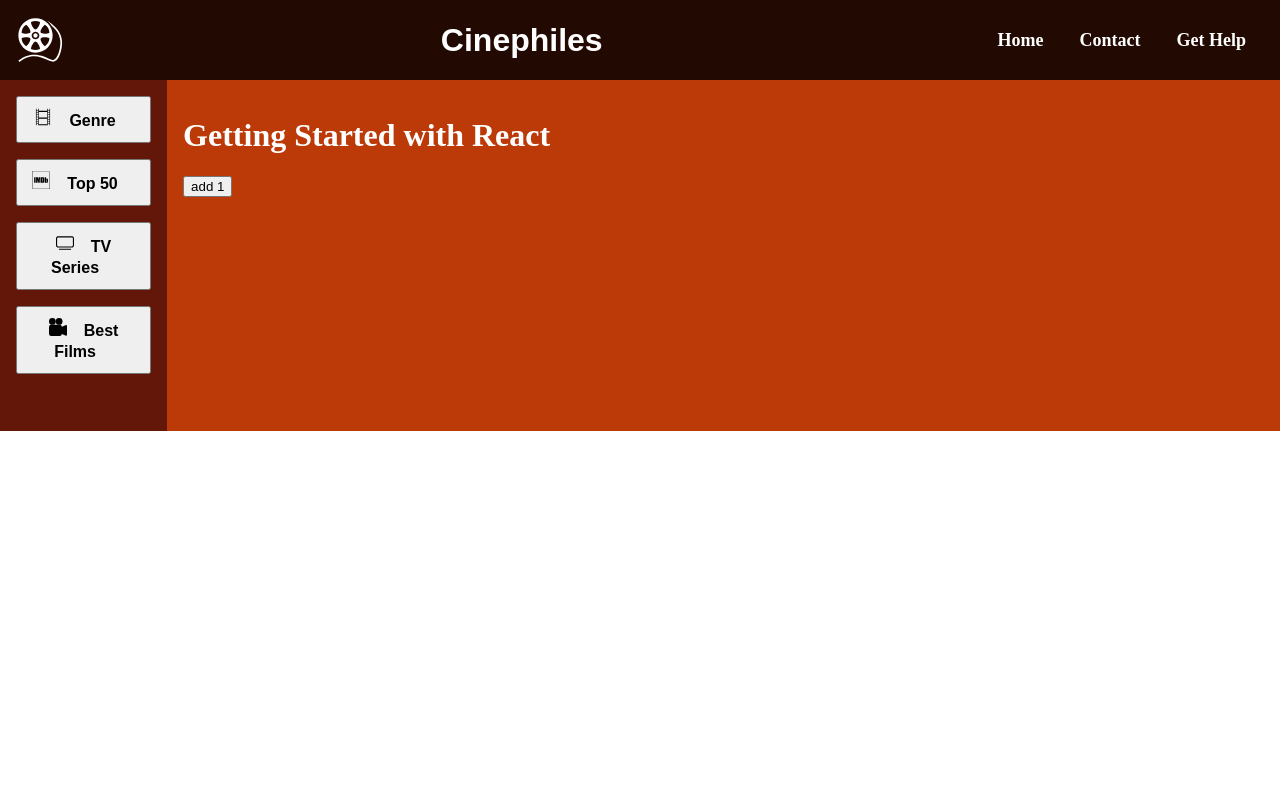
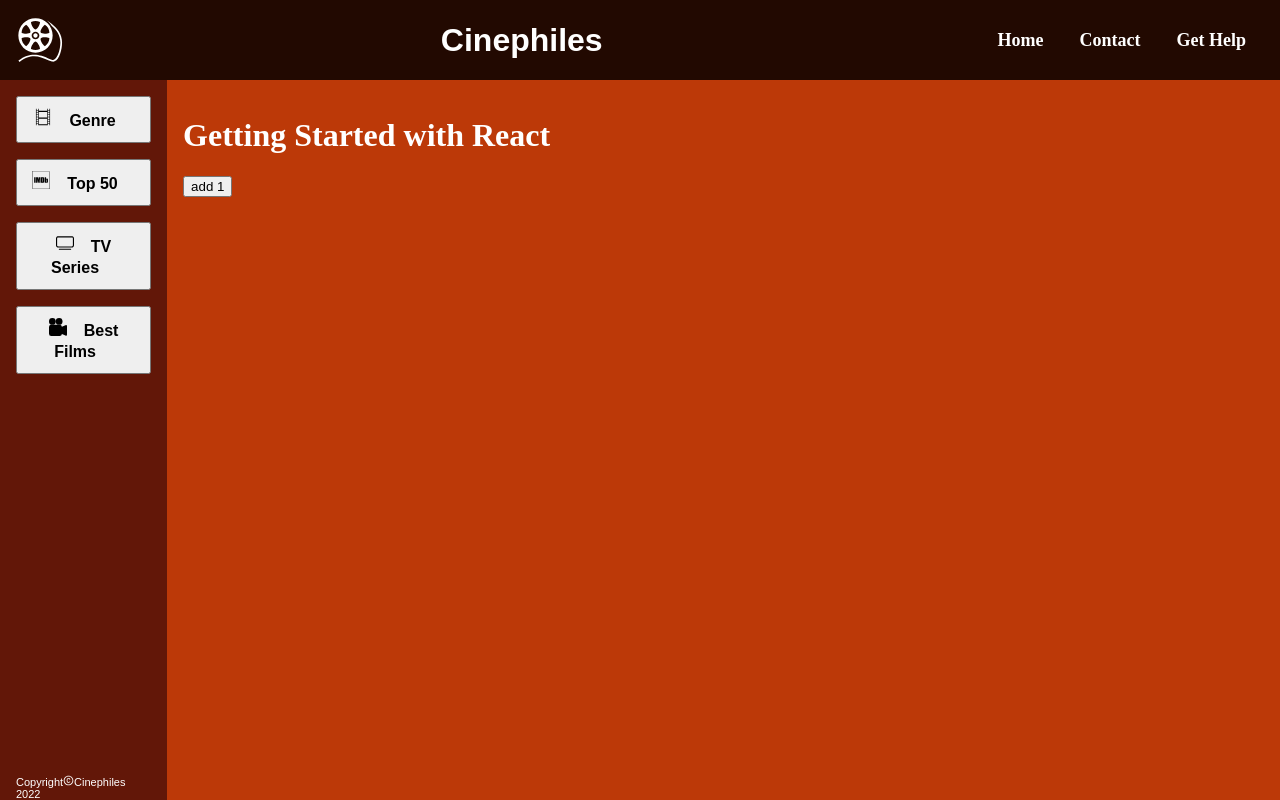
Before and after one commit to GayathmiKariyapperuma/cinephiles-react-project, a React (Create React App) app: page / in a window 1280 px wide. Built offline with nearby package versions, Linux system fonts and the light colour scheme.

Commit message:
update sidebar

```diff
--- a/src/components/sidebar.css
+++ b/src/components/sidebar.css
@@ -6,11 +6,10 @@
   flex-direction: column;
   gap: 1rem;
   position: sticky;
-  top: 2rem;
+  height: 90vh;
 }
 
 .sidebar button {
-  position: sticky;
   top: 2rem;
   padding-top: 2rem;
   font-size: 18px;
```
Also changed, not shown: src/pages/BestFilms.jsx (added), src/pages/Language.jsx (deleted), src/pages/Ratings.jsx (deleted), src/pages/TVSeries.jsx (added), src/pages/Top50.jsx (added), src/pages/Year.jsx (deleted).
